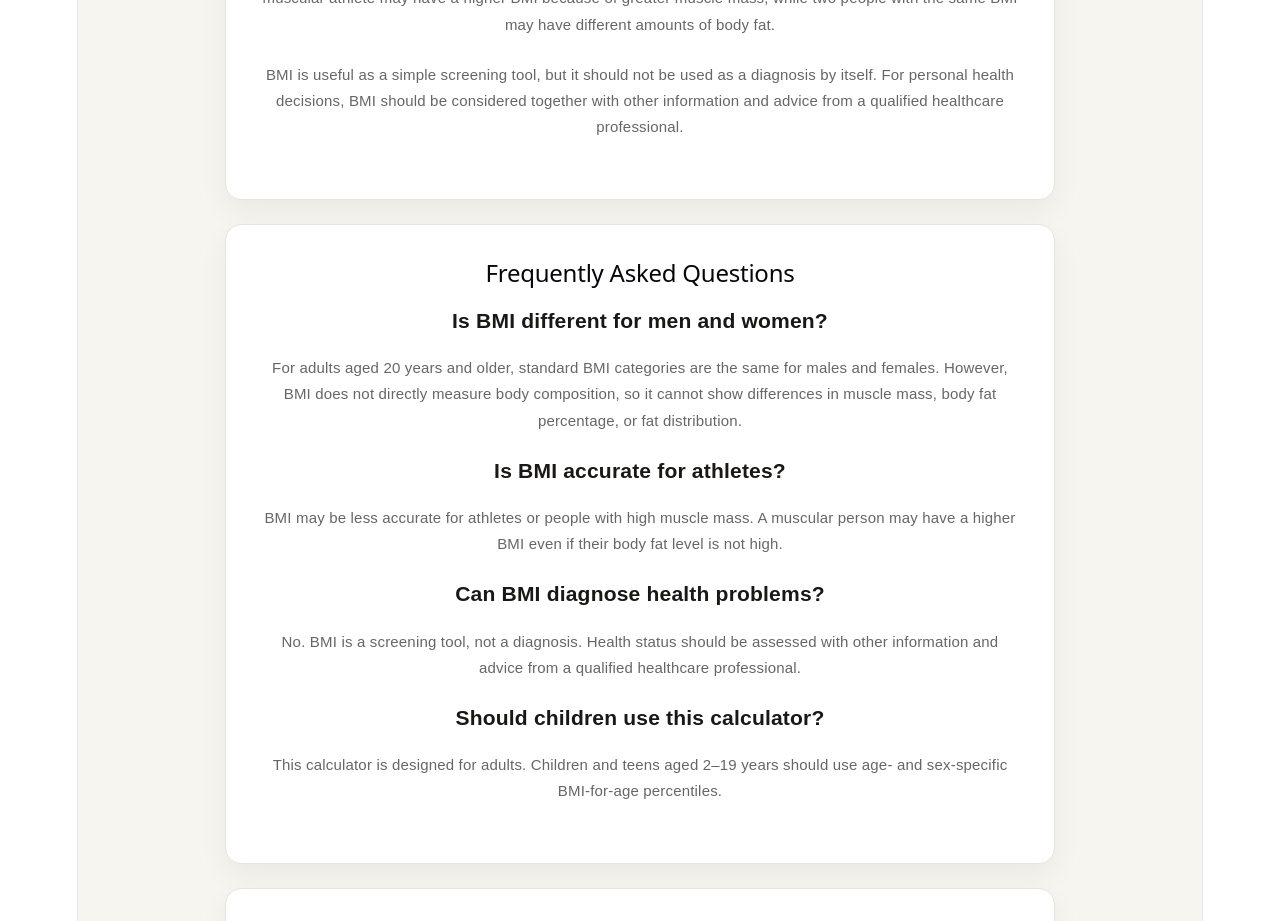
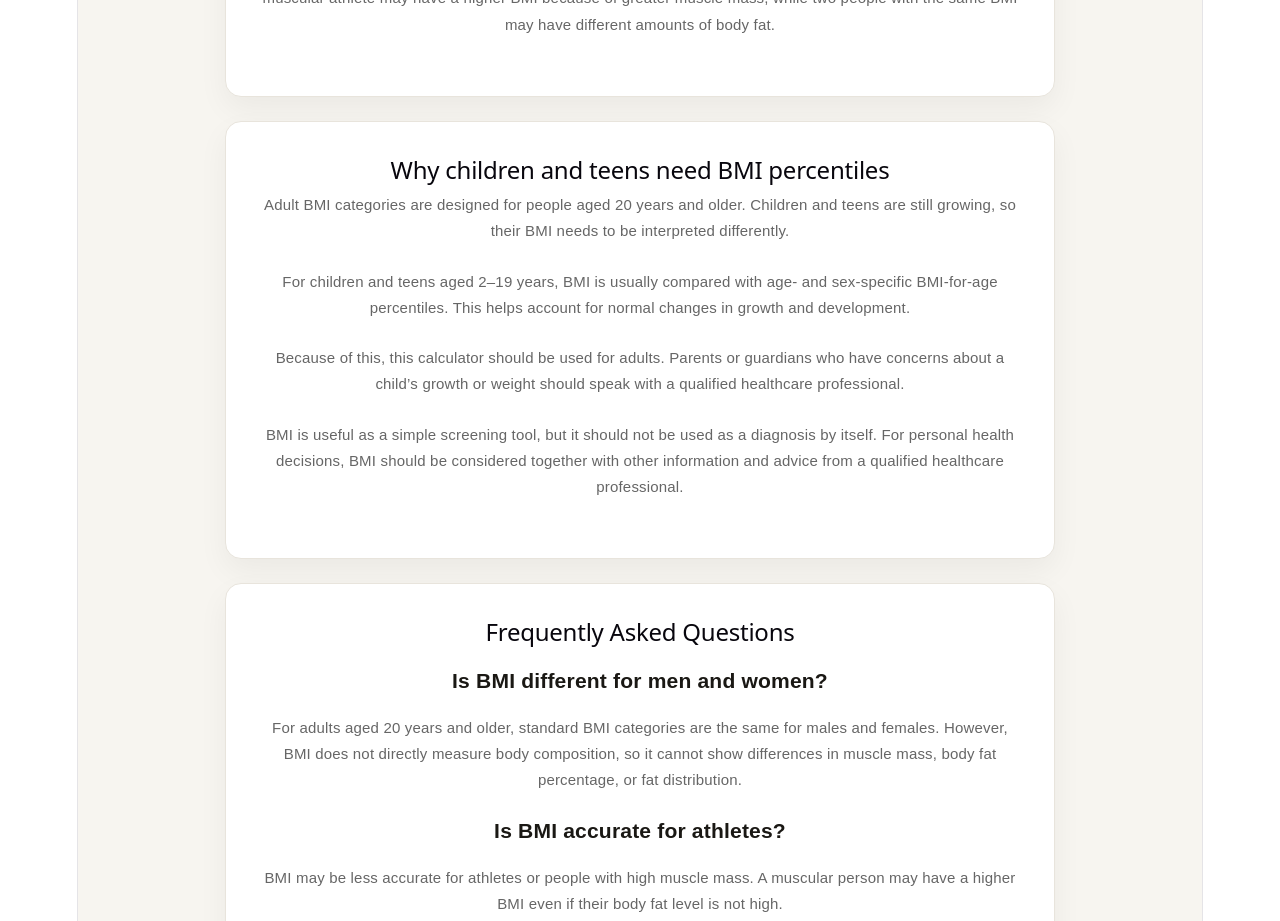
Before and after one commit to ykur7937-cyber/bmi-guide, a React (Vite) app: page / in a window 1280 px wide. Shown: the part 2220-3141 px from the top of the page. Built offline with nearby package versions, Linux system fonts and the light colour scheme.

Commit message:
Add children BMI article

```diff
--- a/src/App.jsx
+++ b/src/App.jsx
@@ -181,7 +181,30 @@ export default function App() {
           higher BMI because of greater muscle mass, while two people with the
           same BMI may have different amounts of body fat.
         </p>
+      </div>
 
+      <div id="children-bmi" style={styles.infoCard}>
+        <h2>Why children and teens need BMI percentiles</h2>
+        <p style={styles.text}>
+          Adult BMI categories are designed for people aged 20 years and older.
+          Children and teens are still growing, so their BMI needs to be
+          interpreted differently.
+        </p>
+
+        <p style={styles.text}>
+          For children and teens aged 2–19 years, BMI is usually compared with
+          age- and sex-specific BMI-for-age percentiles. This helps account for
+          normal changes in growth and development.
+        </p>
+
+        <p style={styles.text}>
+          Because of this, this calculator should be used for adults. Parents or
+          guardians who have concerns about a child’s growth or weight should
+          speak with a qualified healthcare professional.
+        </p>
+      <div>
+
+      </div>
         <p style={styles.text}>
           BMI is useful as a simple screening tool, but it should not be used as
           a diagnosis by itself. For personal health decisions, BMI should be
```
